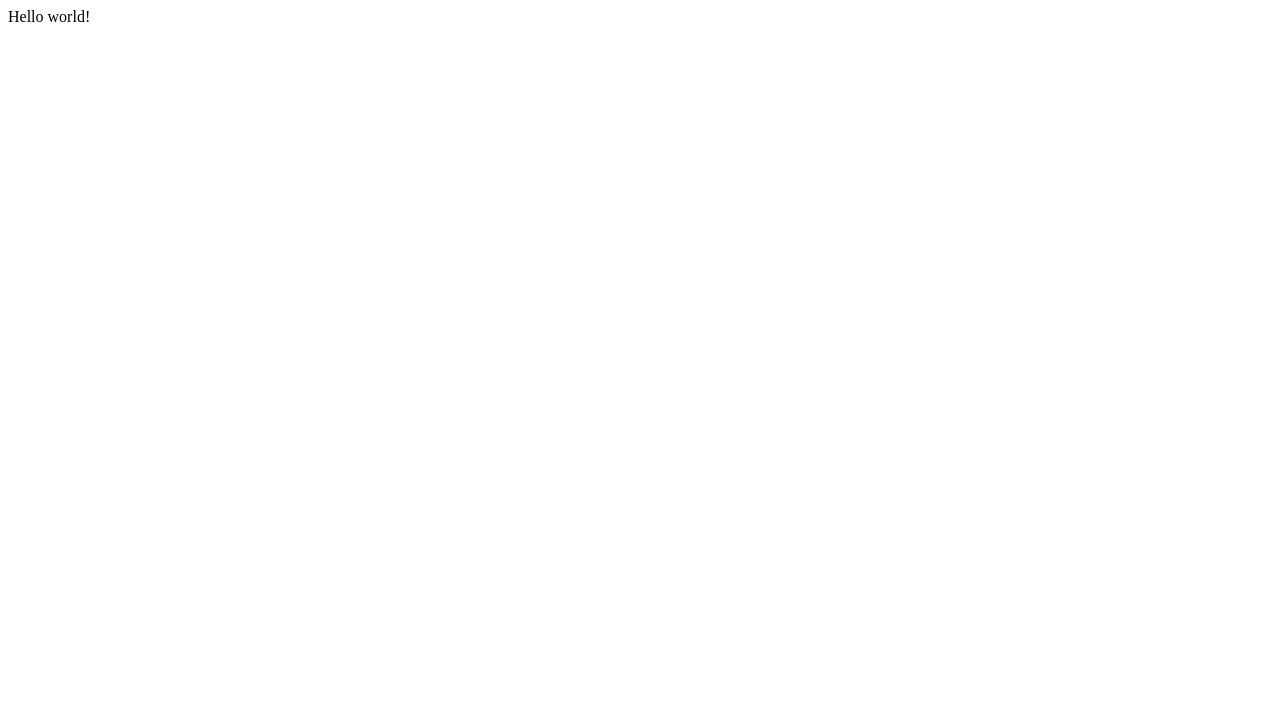
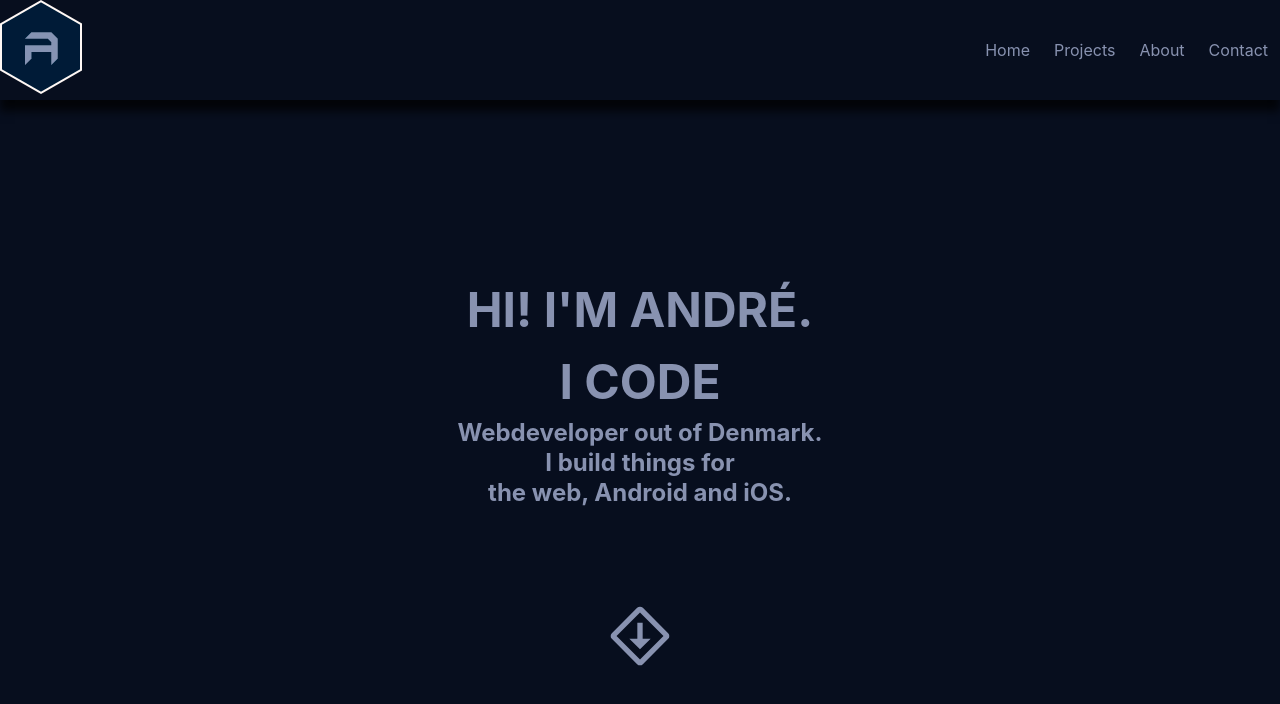
Before and after one commit to HamDerAndrew/portfolio-v3, a Gatsby site: page / in a window 1280 px wide. Built offline with nearby package versions, Linux system fonts and the light colour scheme; Gatsby itself is replaced by a stand-in of ours.

Commit message:
Feature: Landing page added. Basic Nav added

```diff
--- /dev/null
+++ b/gatsby-browser.js
@@ -0,0 +1 @@
+import './src/styles/global.css';
--- a/gatsby-config.js
+++ b/gatsby-config.js
@@ -5,5 +5,18 @@
  */
 
 module.exports = {
-  /* Your site config here */
+  siteMetadata: {
+    title: 'André Larsen - Developer portfolio'
+  },
+  plugins: [
+    `gatsby-plugin-sass`,
+    {
+      resolve: "gatsby-plugin-react-svg",
+      options: {
+        rule: {
+          include: /svg/
+        }
+      }
+    }
+  ]
 }
--- a/package.json
+++ b/package.json
@@ -14,7 +14,11 @@
     "test": "echo \"Write tests! -> https://gatsby.dev/unit-testing\" && exit 1"
   },
   "dependencies": {
+    "bulma": "^0.8.1",
     "gatsby": "^2.19.45",
+    "gatsby-plugin-react-svg": "^3.0.0",
+    "gatsby-plugin-sass": "^2.2.1",
+    "node-sass": "^4.13.1",
     "react": "^16.12.0",
     "react-dom": "^16.12.0"
   },
--- /dev/null
+++ b/src/components/navigation/navigation.js
@@ -0,0 +1,37 @@
+import React from "react";
+import logo from "../../assets/img/A.png";
+
+export default () => (
+    <nav id="main-nav" className="navbar">
+        <div className="navbar-brand">
+            <a href="/">
+                <img src={logo} alt="logo"/>
+            </a>
+
+            {/*mobile nav*/}
+            <a role="button" className="navbar-bruger burger" aria-label="menu" aria-expanded="false" data-target="navbarBasicExample">
+                <span aria-hidden="true"></span>
+                <span aria-hidden="true"></span>
+                <span aria-hidden="true"></span>
+            </a>
+        </div>
+
+        <div id="navbarBasicExample" class="navbar-menu">
+            <div className="navbar-end">
+                <a href="#home" class="navbar-item">
+                    Home
+                </a>
+                <a href="#projects" id="projects" className="navbar-item">
+                    Projects
+                </a>
+                <a href="#about" id="about" className="navbar-item">
+                    About
+                </a>
+                <a href="#contact" id="contact" className="navbar-item">
+                    Contact
+                </a>
+            </div>
+        </div>
+
+    </nav>
+)
--- /dev/null
+++ b/src/pages/bulma-styles.scss
@@ -0,0 +1,7 @@
+@charset "utf-8";
+
+// If needed, change your variables before importing Bulma
+/* variables here */
+$text: #8892b0;
+
+@import "~bulma/bulma.sass";
--- a/src/pages/index.js
+++ b/src/pages/index.js
@@ -1,3 +1,23 @@
 import React from "react"
+import "./bulma-styles.scss";
+import Arrow from "../assets/svg/Arrow.svg";
+import Navigation from '../components/navigation/navigation';
 
-export default () => <div>Hello world!</div>
+export default () => {
+    return(
+        <div>
+            <Navigation />
+            <section id="home" className="hero is-fullheight-with-navbar">
+                <div className="hero-body">
+                    <div className="container has-text-centered	">
+                        <h2 className="is-uppercase has-text-weight-bold is-size-1">Hi! I'm André. <br /> I code</h2>
+                        <h3 className="subtitle has-text-weight-bold is-size-4">Webdeveloper out of Denmark. <br /> I build things for <br /> the web, Android and iOS.</h3>
+                        <div className="arrow-container">
+                            <Arrow />
+                        </div>
+                    </div>
+                </div>
+            </section>
+        </div>
+    )
+}
--- /dev/null
+++ b/src/styles/global.css
@@ -0,0 +1,19 @@
+/* ==== General Styling ==== */
+body {
+    background-color: #070e1e;
+}
+
+
+/* ==== Navigation Styling ==== */
+#main-nav {
+    background-color: #070e1e;
+    -webkit-box-shadow: 0px 11px 9px 0px rgba(0,0,0,0.75);
+    -moz-box-shadow: 0px 11px 9px 0px rgba(0,0,0,0.75);
+    box-shadow: 0px 11px 9px 0px rgba(0,0,0,0.75);
+}
+
+
+/* ==== Home Styling ==== */
+.arrow-container {
+    padding-top: 4.5rem;
+}
```
Also changed, not shown: README.md, src/assets/img/A.png (added), src/assets/svg/Arrow.svg (added), 1 other file.
